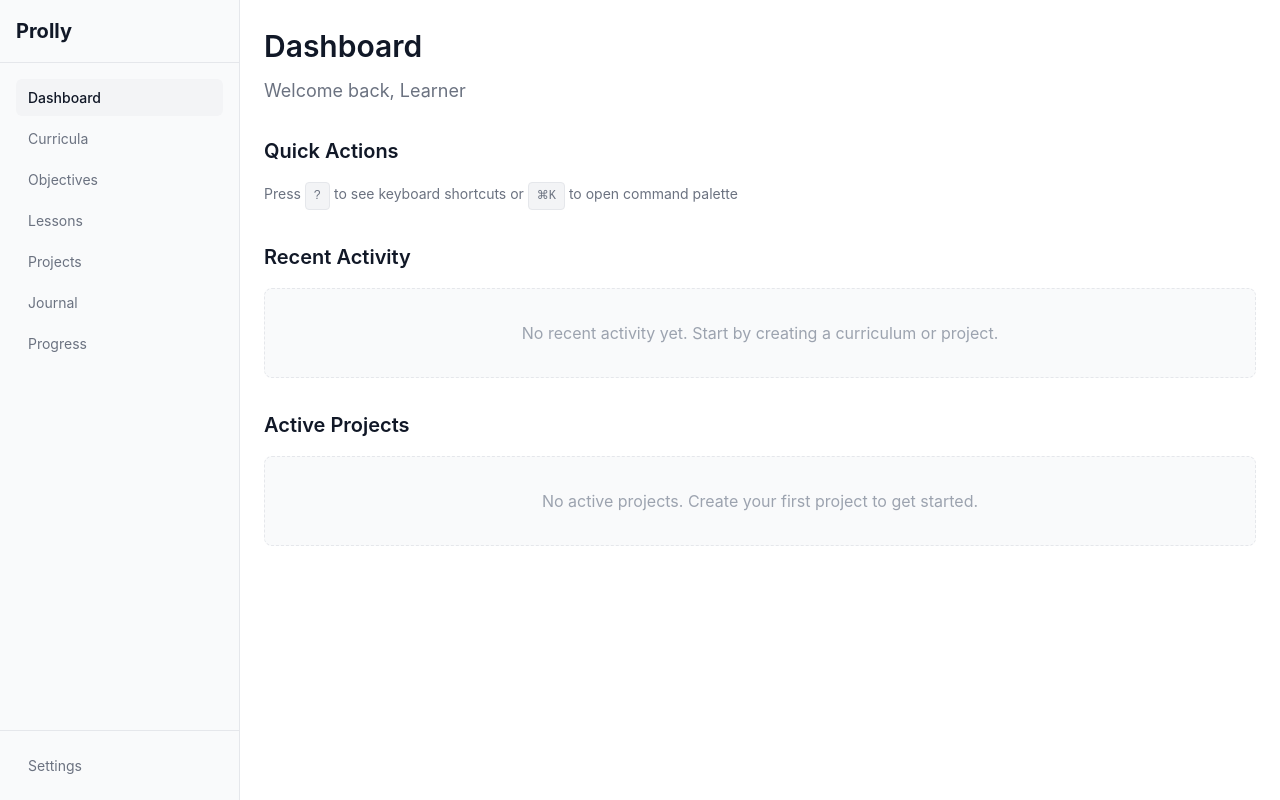
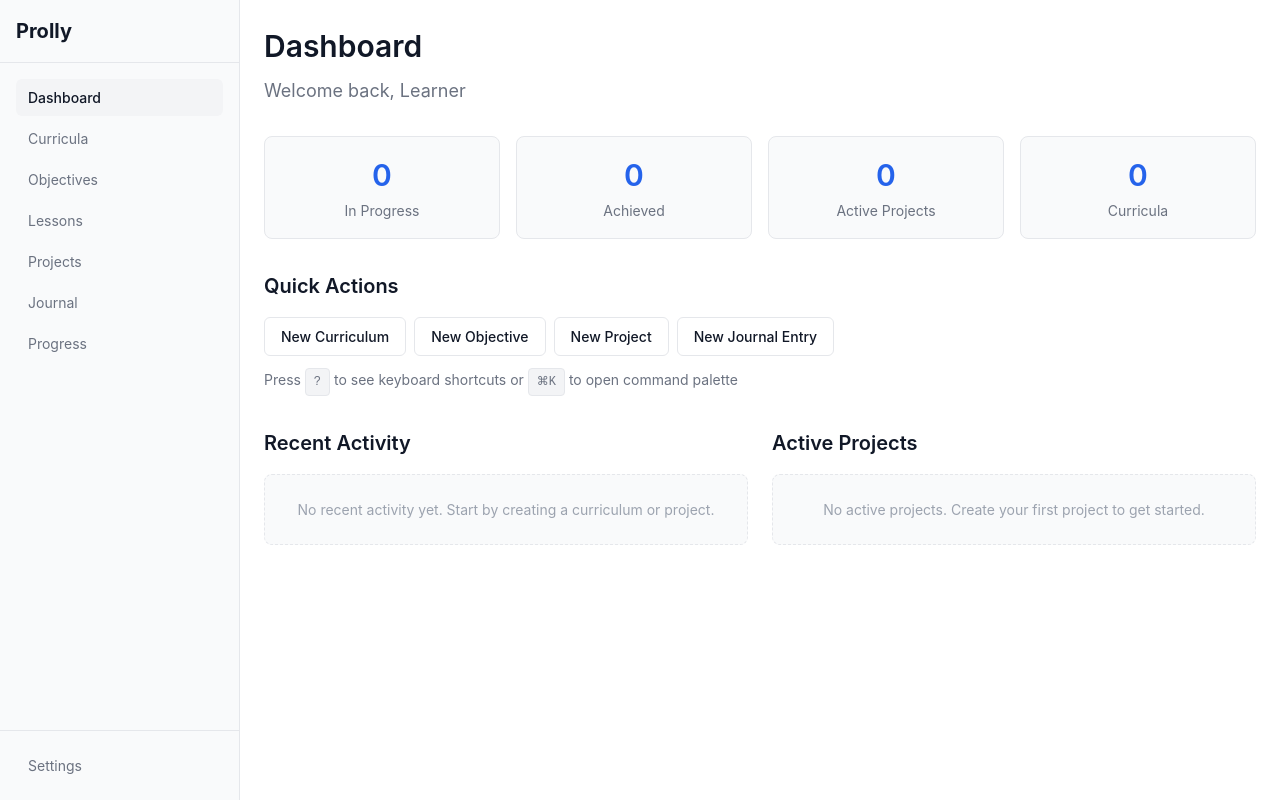
Before and after one commit to kaustavdm/prolly, a SvelteKit app in the folder app/: page / in a window 1280 px wide. Built offline with nearby package versions, Linux system fonts and the light colour scheme.

Commit message:
feat(dashboard): implement dynamic dashboard with real data

```diff
--- a/app/src/routes/+page.svelte
+++ b/app/src/routes/+page.svelte
@@ -1,5 +1,99 @@
 <script lang="ts">
+	import { liveQuery } from 'dexie';
+	import { db } from '$lib/db';
 	import { appStore } from '$lib/stores/app.svelte';
+	import { LinkButton } from '$lib/components/ui';
+	import type { Activity, Project, Curriculum, Progress } from '$lib/models';
+
+	let recentActivities = $state<Activity[]>([]);
+	let activeProjects = $state<Project[]>([]);
+	let recentCurricula = $state<Curriculum[]>([]);
+	let progressStats = $state({ inProgress: 0, achieved: 0 });
+
+	$effect(() => {
+		if (!appStore.personalSpace) return;
+
+		const activitySub = liveQuery(() =>
+			db.activities
+				.where('[spaceId+createdAt]')
+				.between([appStore.personalSpace!.id, ''], [appStore.personalSpace!.id, '\uffff'])
+				.reverse()
+				.limit(5)
+				.toArray()
+		).subscribe({
+			next: (value) => (recentActivities = value),
+			error: console.error
+		});
+
+		const projectSub = liveQuery(() =>
+			db.projects
+				.where('spaceId')
+				.equals(appStore.personalSpace!.id)
+				.and((p) => !p.deletedAt && (p.status === 'active' || p.status === 'planning'))
+				.limit(5)
+				.toArray()
+		).subscribe({
+			next: (value) => (activeProjects = value),
+			error: console.error
+		});
+
+		const curriculaSub = liveQuery(() =>
+			db.curricula
+				.where('spaceId')
+				.equals(appStore.personalSpace!.id)
+				.and((c) => !c.deletedAt)
+				.reverse()
+				.limit(3)
+				.toArray()
+		).subscribe({
+			next: (value) => (recentCurricula = value),
+			error: console.error
+		});
+
+		const progressSub = liveQuery(() =>
+			db.progress
+				.where('userId')
+				.equals(appStore.user!.id)
+				.and((p) => !p.deletedAt)
+				.toArray()
+		).subscribe({
+			next: (value) => {
+				progressStats = {
+					inProgress: value.filter((p) => p.status === 'in_progress').length,
+					achieved: value.filter((p) => p.status === 'achieved').length
+				};
+			},
+			error: console.error
+		});
+
+		return () => {
+			activitySub.unsubscribe();
+			projectSub.unsubscribe();
+			curriculaSub.unsubscribe();
+			progressSub.unsubscribe();
+		};
+	});
+
+	function formatDate(dateStr: string): string {
+		return new Date(dateStr).toLocaleDateString(undefined, {
+			month: 'short',
+			day: 'numeric',
+			hour: '2-digit',
+			minute: '2-digit'
+		});
+	}
+
+	function formatActivityType(type: string): string {
+		return type
+			.split('.')
+			.map((part) => part.charAt(0).toUpperCase() + part.slice(1))
+			.join(' ');
+	}
+
+	const statusLabels: Record<string, string> = {
+		planning: 'Planning',
+		active: 'Active'
+	};
 </script>
 
 <div class="dashboard">
@@ -8,20 +102,92 @@
 		<p class="subtitle">Welcome back{appStore.user ? `, ${appStore.user.name}` : ''}</p>
 	</header>
 
+	<section class="stats-grid">
+		<div class="stat-card">
+			<span class="stat-value">{progressStats.inProgress}</span>
+			<span class="stat-label">In Progress</span>
+		</div>
+		<div class="stat-card">
+			<span class="stat-value">{progressStats.achieved}</span>
+			<span class="stat-label">Achieved</span>
+		</div>
+		<div class="stat-card">
+			<span class="stat-value">{activeProjects.length}</span>
+			<span class="stat-label">Active Projects</span>
+		</div>
+		<div class="stat-card">
+			<span class="stat-value">{recentCurricula.length}</span>
+			<span class="stat-label">Curricula</span>
+		</div>
+	</section>
+
 	<section class="quick-actions">
 		<h2>Quick Actions</h2>
+		<div class="actions-grid">
+			<LinkButton href="/curricula/new" variant="secondary">New Curriculum</LinkButton>
+			<LinkButton href="/objectives/new" variant="secondary">New Objective</LinkButton>
+			<LinkButton href="/projects/new" variant="secondary">New Project</LinkButton>
+			<LinkButton href="/journal/new" variant="secondary">New Journal Entry</LinkButton>
+		</div>
 		<p class="hint">Press <kbd>?</kbd> to see keyboard shortcuts or <kbd>⌘K</kbd> to open command palette</p>
 	</section>
 
+	<div class="two-column">
 		<section class="recent-activity">
 			<h2>Recent Activity</h2>
+			{#if recentActivities.length === 0}
 				<p class="empty-state">No recent activity yet. Start by creating a curriculum or project.</p>
+			{:else}
+				<ul class="activity-list">
+					{#each recentActivities as activity}
+						<li class="activity-item">
+							<span class="activity-type">{formatActivityType(activity.type)}</span>
+							<time class="activity-time">{formatDate(activity.createdAt)}</time>
+						</li>
+					{/each}
+				</ul>
+				<LinkButton href="/journal" variant="ghost" size="sm">View all activity →</LinkButton>
+			{/if}
 		</section>
 
 		<section class="active-projects">
 			<h2>Active Projects</h2>
+			{#if activeProjects.length === 0}
 				<p class="empty-state">No active projects. Create your first project to get started.</p>
+			{:else}
+				<ul class="project-list">
+					{#each activeProjects as project}
+						<li>
+							<a href="/projects/{project.id}" class="project-item">
+								<span class="project-name">{project.name}</span>
+								<span class="project-status status-{project.status}">{statusLabels[project.status]}</span>
+							</a>
+						</li>
+					{/each}
+				</ul>
+				<LinkButton href="/projects" variant="ghost" size="sm">View all projects →</LinkButton>
+			{/if}
 		</section>
+	</div>
+
+	{#if recentCurricula.length > 0}
+		<section class="recent-curricula">
+			<h2>Recent Curricula</h2>
+			<ul class="curricula-list">
+				{#each recentCurricula as curriculum}
+					<li>
+						<a href="/curricula/{curriculum.id}" class="curriculum-item">
+							<span class="curriculum-name">{curriculum.name}</span>
+							{#if curriculum.description}
+								<span class="curriculum-desc">{curriculum.description}</span>
+							{/if}
+						</a>
+					</li>
+				{/each}
+			</ul>
+			<LinkButton href="/curricula" variant="ghost" size="sm">View all curricula →</LinkButton>
+		</section>
+	{/if}
 </div>
 
 <style>
@@ -45,6 +211,33 @@
 		font-size: var(--text-lg);
 	}
 
+	.stats-grid {
+		display: grid;
+		grid-template-columns: repeat(auto-fit, minmax(140px, 1fr));
+		gap: var(--space-4);
+		margin-bottom: var(--space-8);
+	}
+
+	.stat-card {
+		background: var(--bg-secondary);
+		border: 1px solid var(--border-default);
+		border-radius: var(--radius-lg);
+		padding: var(--space-4);
+		text-align: center;
+	}
+
+	.stat-value {
+		display: block;
+		font-size: var(--text-3xl);
+		font-weight: 600;
+		color: var(--accent-primary);
+	}
+
+	.stat-label {
+		font-size: var(--text-sm);
+		color: var(--text-secondary);
+	}
+
 	section {
 		margin-bottom: var(--space-8);
 	}
@@ -54,6 +247,13 @@
 		font-weight: 600;
 		margin-bottom: var(--space-4);
 		color: var(--text-primary);
+	}
+
+	.actions-grid {
+		display: flex;
+		flex-wrap: wrap;
+		gap: var(--space-2);
+		margin-bottom: var(--space-3);
 	}
 
 	.hint {
@@ -71,12 +271,105 @@
 		font-size: var(--text-xs);
 	}
 
+	.two-column {
+		display: grid;
+		grid-template-columns: repeat(auto-fit, minmax(300px, 1fr));
+		gap: var(--space-6);
+	}
+
 	.empty-state {
 		color: var(--text-tertiary);
-		padding: var(--space-8);
+		padding: var(--space-6);
 		text-align: center;
 		background: var(--bg-secondary);
 		border-radius: var(--radius-lg);
 		border: 1px dashed var(--border-default);
+		font-size: var(--text-sm);
+	}
+
+	.activity-list,
+	.project-list,
+	.curricula-list {
+		list-style: none;
+		padding: 0;
+		margin-bottom: var(--space-3);
+	}
+
+	.activity-item {
+		display: flex;
+		justify-content: space-between;
+		align-items: center;
+		padding: var(--space-2) var(--space-3);
+		background: var(--bg-secondary);
+		border-radius: var(--radius-md);
+		margin-bottom: var(--space-2);
+	}
+
+	.activity-type {
+		font-size: var(--text-sm);
+		color: var(--text-primary);
+	}
+
+	.activity-time {
+		font-size: var(--text-xs);
+		color: var(--text-tertiary);
+	}
+
+	.project-item,
+	.curriculum-item {
+		display: flex;
+		justify-content: space-between;
+		align-items: center;
+		padding: var(--space-3);
+		background: var(--bg-secondary);
+		border: 1px solid var(--border-default);
+		border-radius: var(--radius-md);
+		margin-bottom: var(--space-2);
+		text-decoration: none;
+		transition: border-color var(--duration-fast) var(--ease-out);
+	}
+
+	.project-item:hover,
+	.curriculum-item:hover {
+		border-color: var(--accent-primary);
+	}
+
+	.project-name,
+	.curriculum-name {
+		font-size: var(--text-sm);
+		font-weight: 500;
+		color: var(--text-primary);
+	}
+
+	.curriculum-item {
+		flex-direction: column;
+		align-items: flex-start;
+		gap: var(--space-1);
+	}
+
+	.curriculum-desc {
+		font-size: var(--text-xs);
+		color: var(--text-tertiary);
+		display: -webkit-box;
+		-webkit-line-clamp: 1;
+		line-clamp: 1;
+		-webkit-box-orient: vertical;
+		overflow: hidden;
+	}
+
+	.project-status {
+		font-size: var(--text-xs);
+		padding: var(--space-1) var(--space-2);
+		border-radius: var(--radius-sm);
+	}
+
+	.status-planning {
+		background: var(--bg-tertiary);
+		color: var(--text-secondary);
+	}
+
+	.status-active {
+		background: hsl(210, 80%, 90%);
+		color: hsl(210, 80%, 35%);
 	}
 </style>
```
Lines whose indentation alone changed are shown as unchanged.
